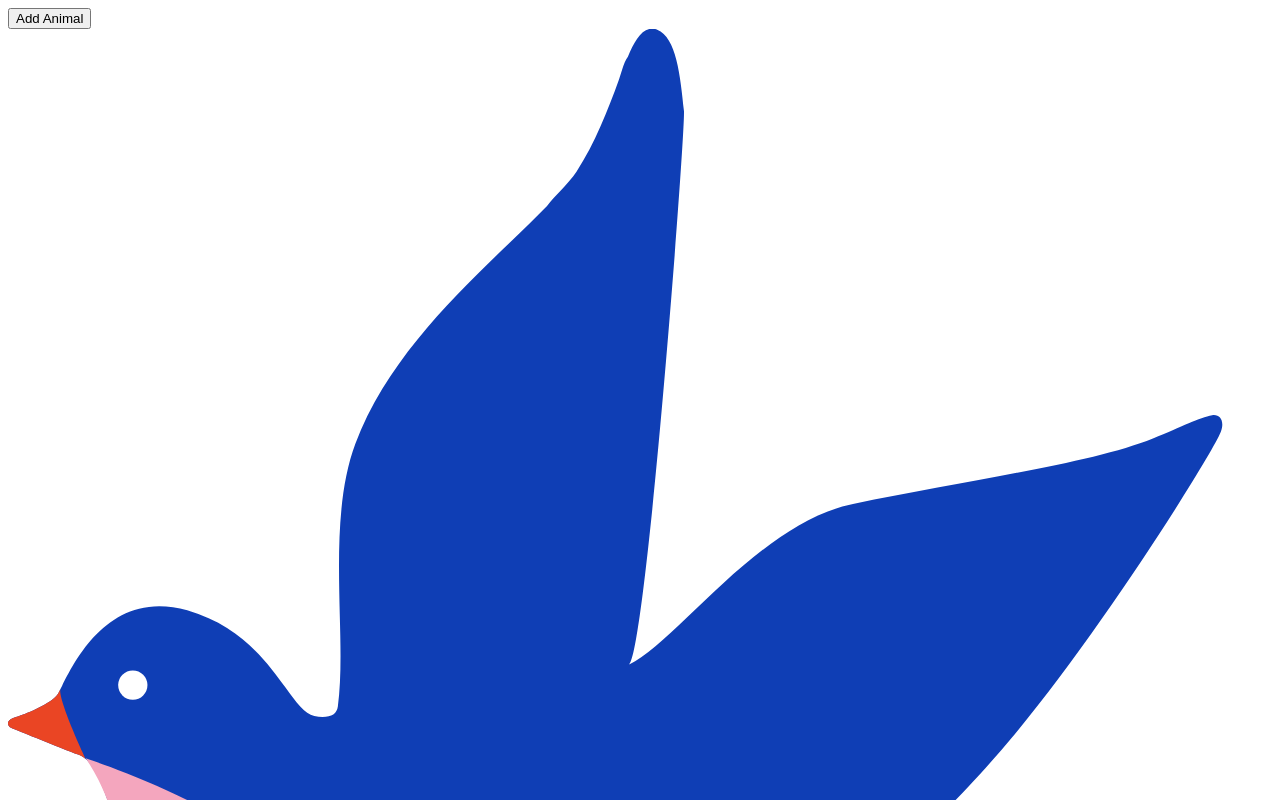
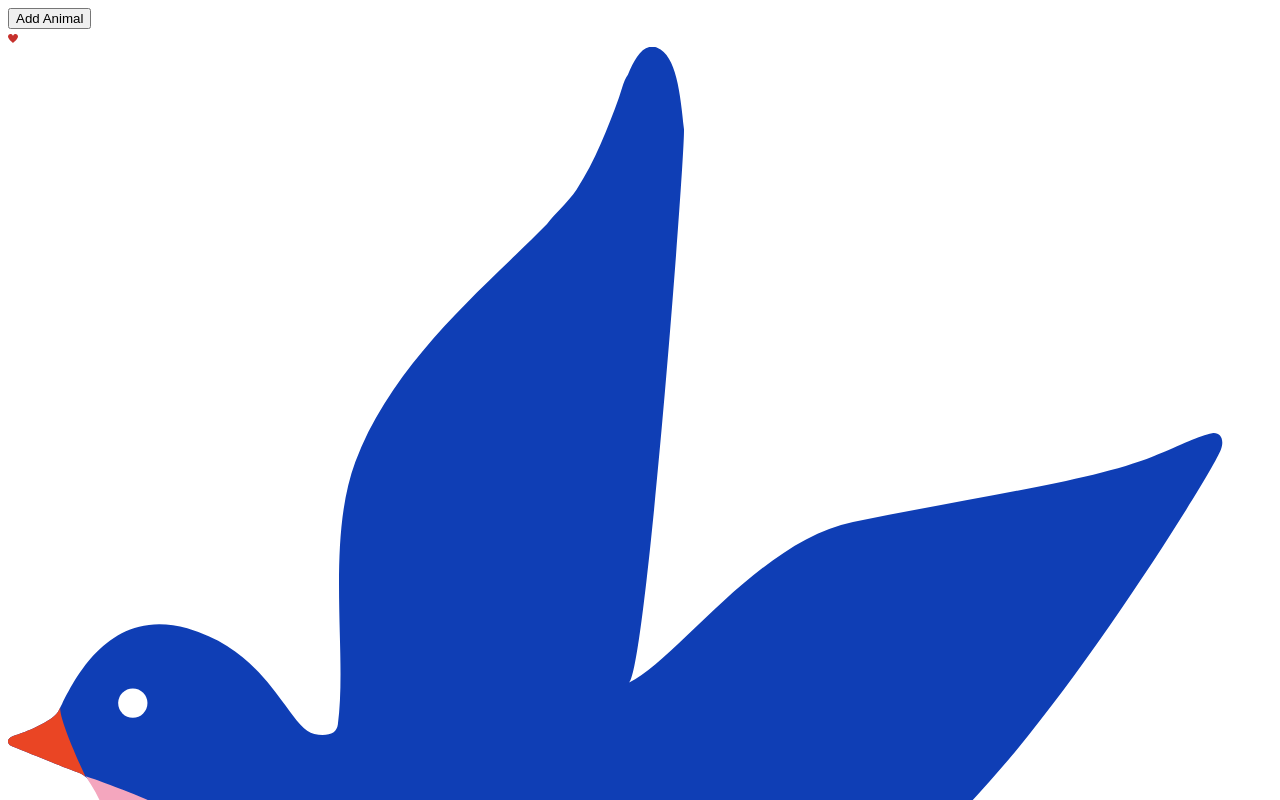
Before and after one commit to Pfirewire/react-udemy-animals, a React (Create React App) app: page / in a window 1280 px wide. Both pictures are taken after a click on the button "Add Animal". Shown: the top 800 px of the page. Built offline with nearby package versions, Linux system fonts and the light colour scheme.

Commit message:
Increasing Image Size

```diff
--- a/src/AnimalShow.js
+++ b/src/AnimalShow.js
@@ -1,3 +1,4 @@
+import { useState } from "react";
 import bird from './svg/bird.svg';
 import cat from './svg/cat.svg';
 import cow from './svg/cow.svg';
@@ -15,9 +16,21 @@ const svgMap = {
     gator,
     horse
 }
+
 function AnimalShow({type}) {
+    const [clicks, setClicks] = useState(0);
+
+    const handleClick = () => {
+        setClicks(clicks + 1);
+    }
+
     return (
-        <div>
+        <div onClick={handleClick}>
+            <img
+                alt="heart"
+                src={heart}
+                style={{ width: 10 + 10 * clicks + 'px' }}
+            />
             <img alt="animal" src={svgMap[type]} />
         </div>
     );
```
